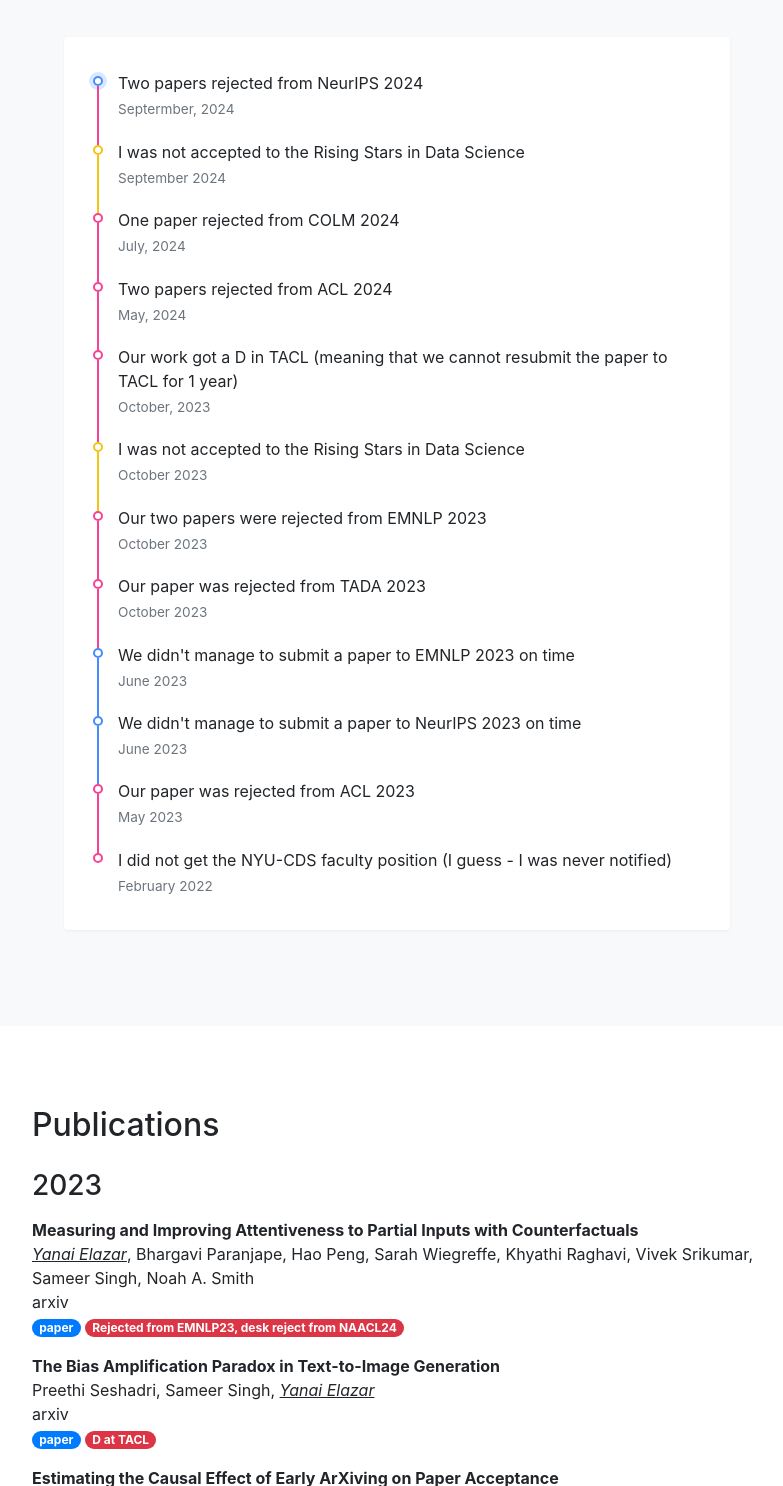
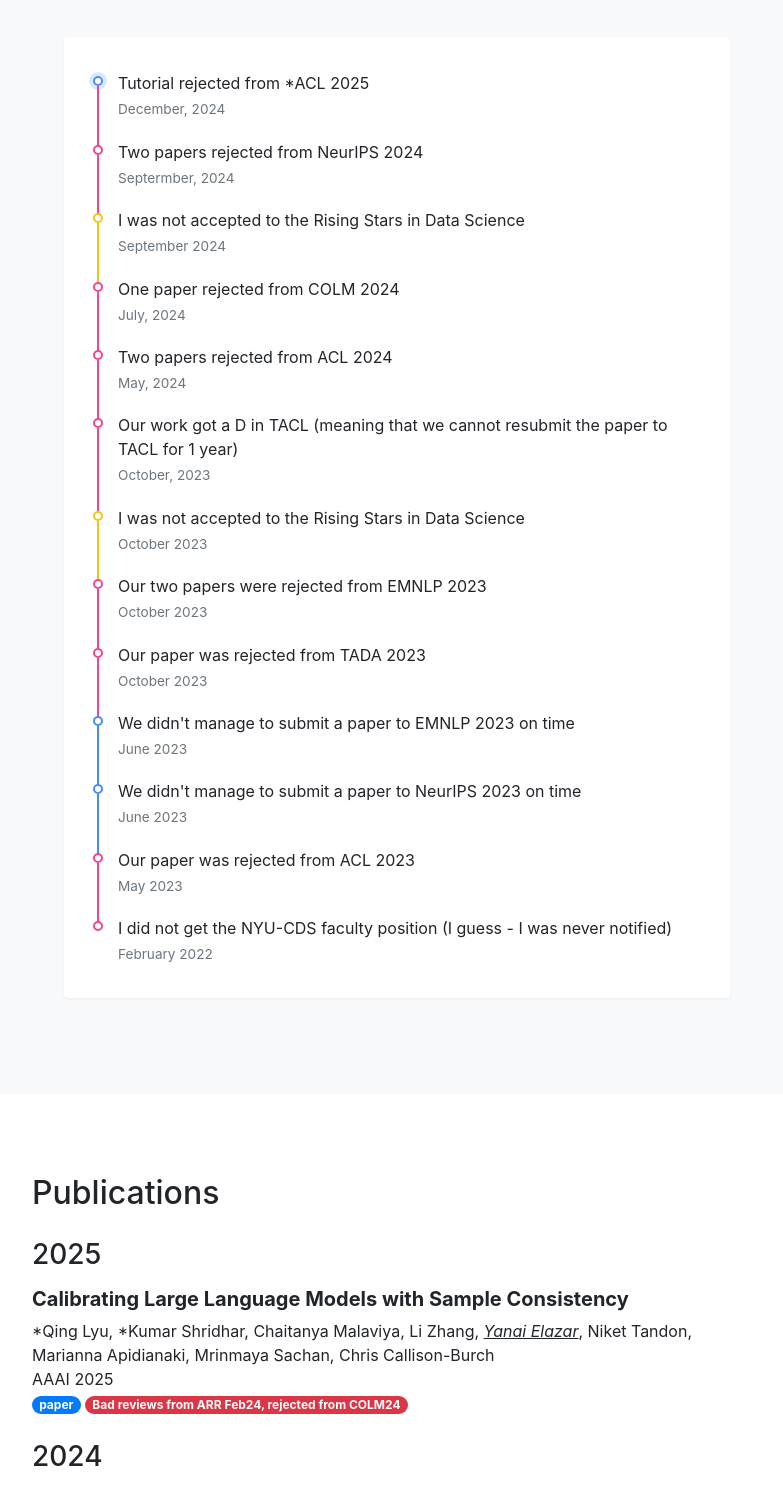
Before and after one commit to yanaiela/yanaiela.github.io, a website with bundled scripts: page 502.html in a window 1280 px wide. Shown: the part 673-2159 px from the top of the page, without its empty margins (243-1026 px from the left). Built offline with nearby package versions, Linux system fonts and the light colour scheme; some icons are missing; a web font is replaced by a local one.

Commit message:
aaai + 502 updates

```diff
--- a/502.html
+++ b/502.html
@@ -197,6 +197,15 @@
                           <div class="tl-item active">
                             <div class="tl-dot b-danger"></div>
                             <div class="tl-content">
+                                <div class="">Tutorial rejected from *ACL 2025
+                                </div>
+                                <div class="tl-date text-muted mt-1">December, 2024</div>
+                            </div>
+                          </div>
+
+                          <div class="tl-item">
+                            <div class="tl-dot b-danger"></div>
+                            <div class="tl-content">
                                 <div class="">Two papers rejected from NeurIPS 2024
                                 </div>
                                 <div class="tl-date text-muted mt-1">Septermber, 2024</div>
@@ -350,12 +359,21 @@
         <div class="col-lg-8 mx-auto">
           <h2>Publications</h2>
 
-          <h3>2023</h3>
+          <h3>2025</h3>
+          <p>
+            <h5><b>Calibrating Large Language Models with Sample Consistency</b></h5>
+            *Qing Lyu, *Kumar Shridhar, Chaitanya Malaviya, Li Zhang, <u><i>Yanai Elazar</i></u>, Niket Tandon, Marianna Apidianaki, Mrinmaya Sachan, Chris Callison-Burch<br/>
+            AAAI 2025<br/>
+            <a href="https://arxiv.org/abs/2402.13904"><span class="badge badge-pill badge-primary">paper</span></a>
+            <a><span class="badge badge-pill badge-danger">Bad reviews from ARR Feb24, rejected from COLM24</span></a>
+          </p>
+
+          <h3>2024</h3>
 
           <p>
             <b>Measuring and Improving Attentiveness to Partial Inputs with Counterfactuals</b><br/>
             <u><i>Yanai Elazar</i></u>, Bhargavi Paranjape, Hao Peng, Sarah Wiegreffe, Khyathi Raghavi, Vivek Srikumar, Sameer Singh, Noah A. Smith<br/>
-            arxiv<br/>
+            Findings of EMNLP 2024<br/>
             <a href="https://arxiv.org/abs/2311.09605"><span class="badge badge-pill badge-primary">paper</span></a>
             <!-- <a href="bibtex/bias-amplification-paradox.bib" target="_blank"><span class="badge badge-pill badge-warning">bibtex</span></a> -->
             <a><span class="badge badge-pill badge-danger">Rejected from EMNLP23, desk reject from NAACL24</span></a>
@@ -364,7 +382,7 @@
           <p>
             <b>The Bias Amplification Paradox in Text-to-Image Generation</b><br/>
             Preethi Seshadri, Sameer Singh, <u><i>Yanai Elazar</i></u><br/>
-            arxiv<br/>
+            NAACL 2024<br/>
             <a href="https://arxiv.org/abs/2308.00755"><span class="badge badge-pill badge-primary">paper</span></a>
             <a><span class="badge badge-pill badge-danger">D at TACL</span></a>
          </p>
@@ -372,13 +390,14 @@
           <p>
             <b>Estimating the Causal Effect of Early ArXiving on Paper Acceptance</b><br/>
             <u><i>*Yanai Elazar</i></u>, *Jiayao Zhang, *David Wadden, Bo Zhang, Noah A. Smith<br/>
-            arxiv<br/>
+            CLeaR<br/>
             <a href="https://arxiv.org/abs/2306.13891"><span class="badge badge-pill badge-primary">paper</span></a>
             <a><span class="badge badge-pill badge-danger">desk-reject from EMNLP23</span></a>
           <!-- <span class="badge badge-pill badge-dark">short</span> -->
 
          </p>
 
+         <h3>2023</h3>
 
             <p>
                 <b>CIKQA: Learning Commonsense Inference with a Unified Knowledge-in-the-loop QA Paradigm</b><br/>
```
Also changed, not shown: index.html (+9 -9 lines).
